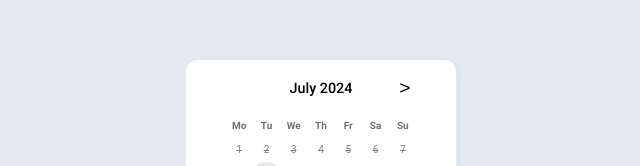
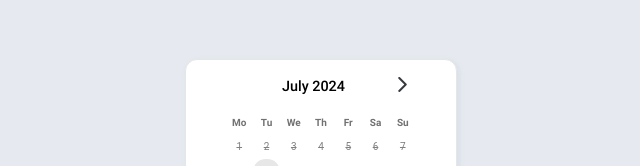
Before and after one commit to Mwiert/miniSpa, a Vue app: page /timebenders in a window 1280 px wide. Shown: the part 228-394 px from the top of the page, without its empty margins (327-967 px from the left). Built offline with nearby package versions, Linux system fonts and the light colour scheme; a web font is replaced by a local one.

Commit message:
Add Arrow svgs and create Interface Folder with IUIDatePicker.ts

```diff
--- a/src/components/UIDatePicker.vue
+++ b/src/components/UIDatePicker.vue
@@ -4,10 +4,16 @@
             <div>
                 <div class="calendar">
                     <div class="header">
-                        <button class="nav-button" @click="onClickToLeft" v-if="presentDate < currentDate">&lt;</button>
-                        <button class="nav-button-invisible" v-else>&lt;</button>
+                        <button class="nav-button" @click="onClickToLeft" v-if="presentDate < currentDate">
+
+                        <img src="../assets/icons/arrow-left.svg" alt=""></button>
+                        <button class="nav-button-invisible" v-else>
+                        </button>
                         <span class="current-date">{{ dateHolder }}</span>
-                        <button class="nav-button" @click="onClickToRight">&gt;</button>
+                        <button class="nav-button" @click="onClickToRight">
+                            <img src="../assets/icons/arrow-right.svg" alt="">
+
+                        </button>
                     </div>
                     <ul class="weekdays">
                         <template v-for="(weekday, index) in weekdays" :key="index">
@@ -40,21 +46,7 @@
 
 <script lang="ts">
 import dayjs from 'dayjs';
-
-interface date {
-    date?: string;
-    number?: string;
-    inactive?: boolean;
-    active?: boolean;
-    selected?: boolean;
-    textDecoration?: boolean;
-    blink?: boolean;
-    between?: boolean;
-    isToday?: boolean;
-    month?: string;
-    year?: number;
-    day?: string;
-}
+import date from '../interface/IUIDatePicker';
 
 export default {
     name: "UIDatePicker",
@@ -176,12 +168,15 @@ export default {
                 justify-content: space-between;
                 align-items: center;
 
-                .nav-button {
-                    background-color: transparent;
+                .nav-button {                    background-color: transparent;
                     border: none;
-                    font-size: 1.2rem;
+                    font-size: 1rem;
                     font-family: 'Arial';
                     cursor: pointer;
+                    img{
+                        width: 15px;
+                        height: 15px;
+                    }
                 }
                 .nav-button-invisible {
                     background-color: transparent;
--- /dev/null
+++ b/src/interface/IUIDatePicker.ts
@@ -0,0 +1,16 @@
+interface date {
+    date?: string;
+    number?: string;
+    inactive?: boolean;
+    active?: boolean;
+    selected?: boolean;
+    textDecoration?: boolean;
+    blink?: boolean;
+    between?: boolean;
+    isToday?: boolean;
+    month?: string;
+    year?: number;
+    day?: string;
+}
+
+export default date;
```
Also changed, not shown: src/assets/icons/arrow-left.svg (added), src/assets/icons/arrow-right.svg (added).
